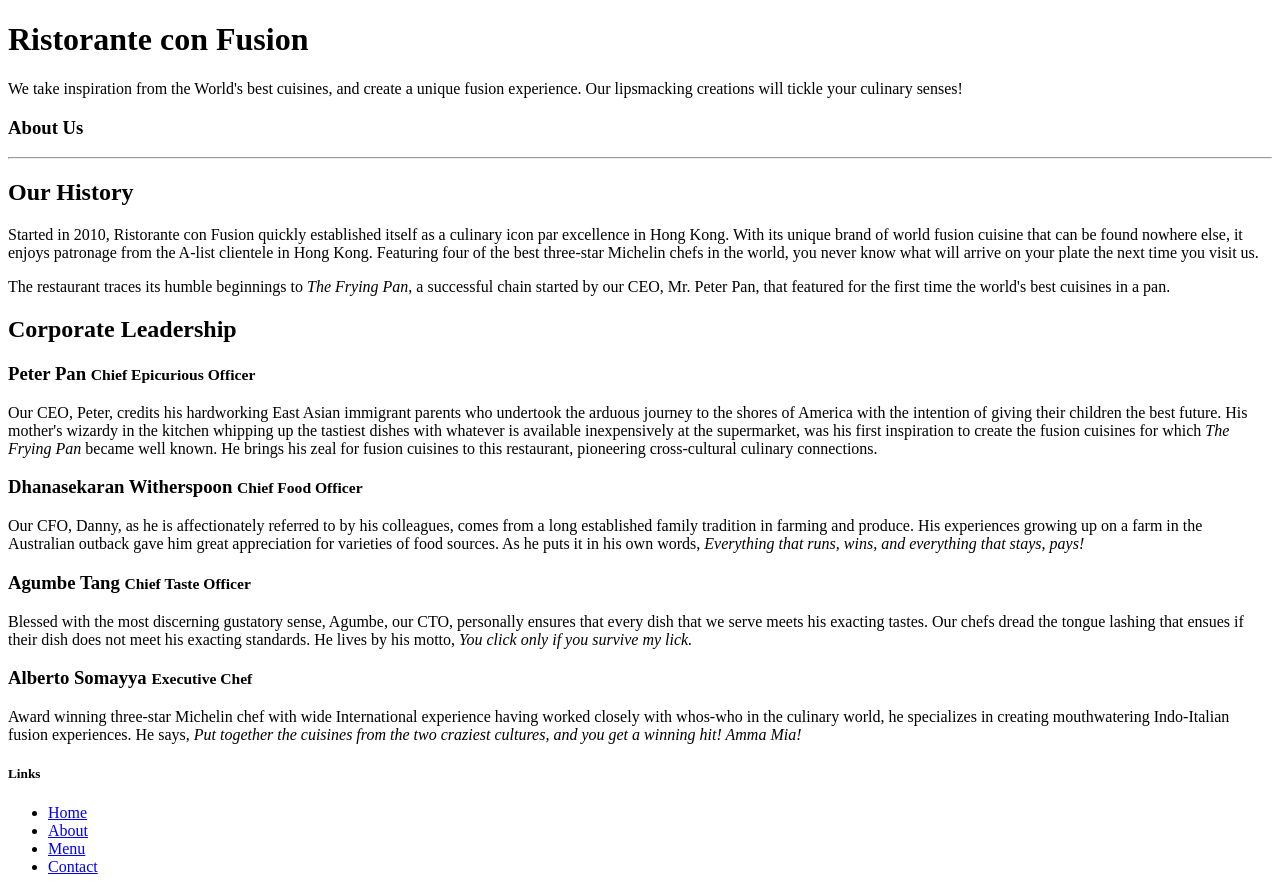
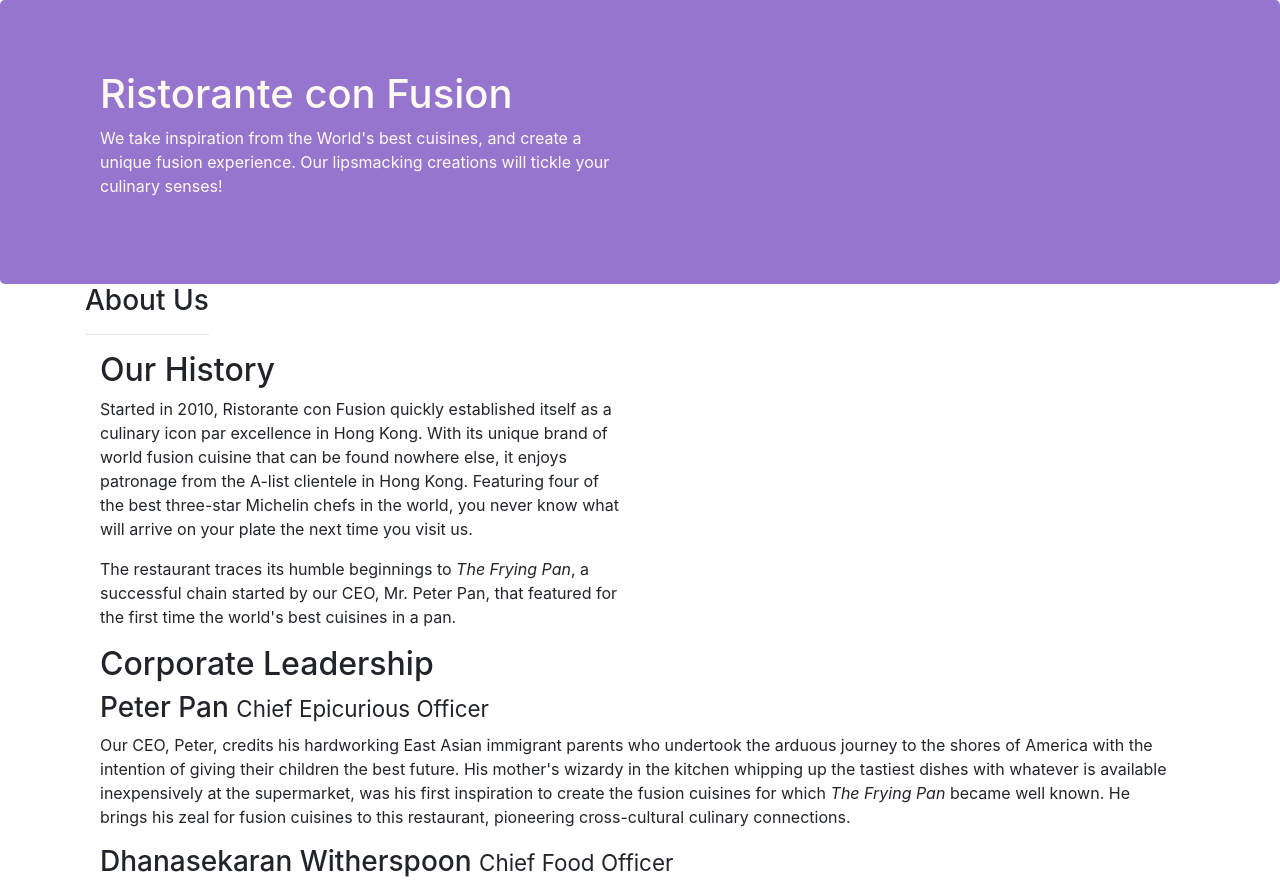
Before and after one commit to RahulAiran/Bootstrap, a website: page aboutus.html in a window 1280 px wide. Shown: the top 882 px of the page. Drawn offline with nearby package versions, Linux system fonts and the light colour scheme.

Commit message:
Assign1f

```diff
--- a/aboutus.html
+++ b/aboutus.html
@@ -4,6 +4,14 @@
 <head>
 
     <title>Ristorante Con Fusion: About Us</title>
+    <!-- Required meta tags always come first -->
+    <meta charset="utf-8">
+    <meta name="viewport" content="width=device-width, initial-scale=1, shrink-to-fit=no">
+    <meta http-equiv="x-ua-compatible" content="ie=edge">
+
+    <!-- Bootstrap CSS -->
+    <link rel="stylesheet" href="node_modules/bootstrap/dist/css/bootstrap.min.css">
+    <link rel="stylesheet" type="text/css" href="css/styles.css">
 
 </head>
 
@@ -22,16 +30,16 @@
         </div>
     </header>
 
-    <div>
-        <div>
+    <div class="container">
+        <div class="row row-header">
             <div>
                <h3>About Us</h3>
                <hr>
             </div>
         </div>
 
-        <div>
-            <div>
+        <div class="row row-header">
+            <div class="col-sm-6">
                 <h2>Our History</h2>
                 <p>Started in 2010, Ristorante con Fusion quickly established itself as a culinary icon par excellence in Hong Kong. With its unique brand of world fusion cuisine that can be found nowhere else, it enjoys patronage from the A-list clientele in Hong Kong.  Featuring four of the best three-star Michelin chefs in the world, you never know what will arrive on your plate the next time you visit us.</p>
                 <p>The restaurant traces its humble beginnings to <em>The Frying Pan</em>, a successful chain started by our CEO, Mr. Peter Pan, that featured for the first time the world's best cuisines in a pan.</p>
@@ -41,17 +49,17 @@
         </div>
 
 
-        <div>
-            <div>
+        <div class="row row-header">
+            <div class="col-12">
                 <h2>Corporate Leadership</h2>
                 <h3>Peter Pan <small>Chief Epicurious Officer</small></h3>
-                <p>Our CEO, Peter, credits his hardworking East Asian immigrant parents who undertook the arduous journey to the shores of America with the intention of giving their children the best future. His mother's wizardy in the kitchen whipping up the tastiest dishes with whatever is available inexpensively at the supermarket, was his first inspiration to create the fusion cuisines for which <em>The Frying Pan</em> became well known. He brings his zeal for fusion cuisines to this restaurant, pioneering cross-cultural culinary connections.</p>
+                <p class="d-none d-sm-block">Our CEO, Peter, credits his hardworking East Asian immigrant parents who undertook the arduous journey to the shores of America with the intention of giving their children the best future. His mother's wizardy in the kitchen whipping up the tastiest dishes with whatever is available inexpensively at the supermarket, was his first inspiration to create the fusion cuisines for which <em>The Frying Pan</em> became well known. He brings his zeal for fusion cuisines to this restaurant, pioneering cross-cultural culinary connections.</p>
                 <h3>Dhanasekaran Witherspoon <small>Chief Food Officer</small></h3>
-                <p>Our CFO, Danny, as he is affectionately referred to by his colleagues, comes from a long established family tradition in farming and produce. His experiences growing up on a farm in the Australian outback gave him great appreciation for varieties of food sources. As he puts it in his own words, <em>Everything that runs, wins, and everything that stays, pays!</em></p>
+                <p class="d-none d-sm-block">Our CFO, Danny, as he is affectionately referred to by his colleagues, comes from a long established family tradition in farming and produce. His experiences growing up on a farm in the Australian outback gave him great appreciation for varieties of food sources. As he puts it in his own words, <em>Everything that runs, wins, and everything that stays, pays!</em></p>
                 <h3>Agumbe Tang <small>Chief Taste Officer</small></h3>
-                <p>Blessed with the most discerning gustatory sense, Agumbe, our CTO, personally ensures that every dish that we serve meets his exacting tastes. Our chefs dread the tongue lashing that ensues if their dish does not meet his exacting standards. He lives by his motto, <em>You click only if you survive my lick.</em></p>
+                <p class="d-none d-sm-block">Blessed with the most discerning gustatory sense, Agumbe, our CTO, personally ensures that every dish that we serve meets his exacting tastes. Our chefs dread the tongue lashing that ensues if their dish does not meet his exacting standards. He lives by his motto, <em>You click only if you survive my lick.</em></p>
                 <h3>Alberto Somayya <small>Executive Chef</small></h3>
-                <p>Award winning three-star Michelin chef with wide International experience having worked closely with whos-who in the culinary world, he specializes in creating mouthwatering Indo-Italian fusion experiences. He says, <em>Put together the cuisines from the two craziest cultures, and you get a winning hit! Amma Mia!</em></p>
+                <p class="d-none d-sm-block">Award winning three-star Michelin chef with wide International experience having worked closely with whos-who in the culinary world, he specializes in creating mouthwatering Indo-Italian fusion experiences. He says, <em>Put together the cuisines from the two craziest cultures, and you get a winning hit! Amma Mia!</em></p>
             </div>
        </div>
 
@@ -98,7 +106,10 @@
            </div>
         </div>
     </footer>
-
+        <!-- jQuery first, then Popper.js, then Bootstrap JS. -->
+    <script src="node_modules/jquery/dist/jquery.slim.min.js"></script>
+    <script src="node_modules/popper.js/dist/umd/popper.min.js"></script>
+    <script src="node_modules/bootstrap/dist/js/bootstrap.min.js"></script>
 </body>
 
 </html>
```
